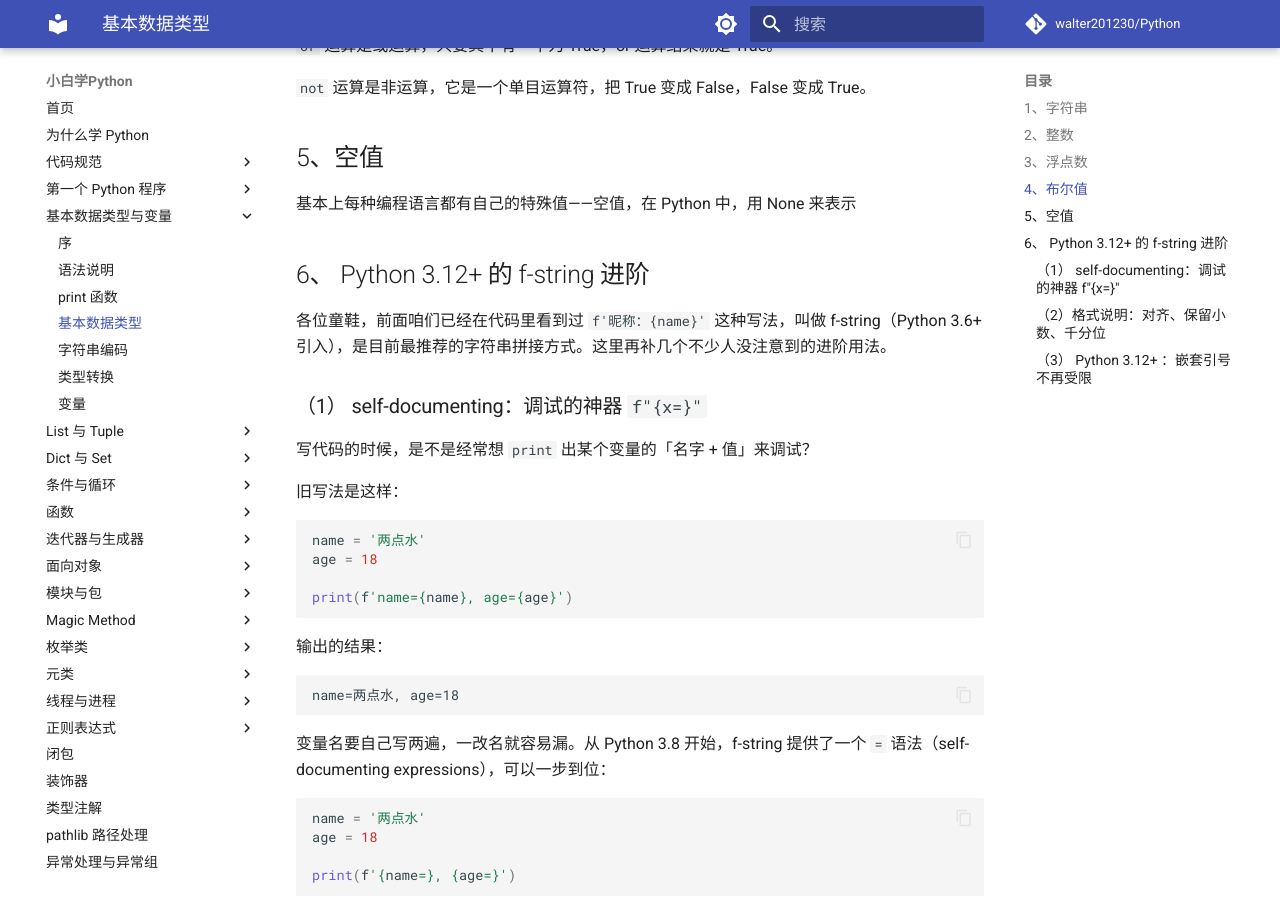
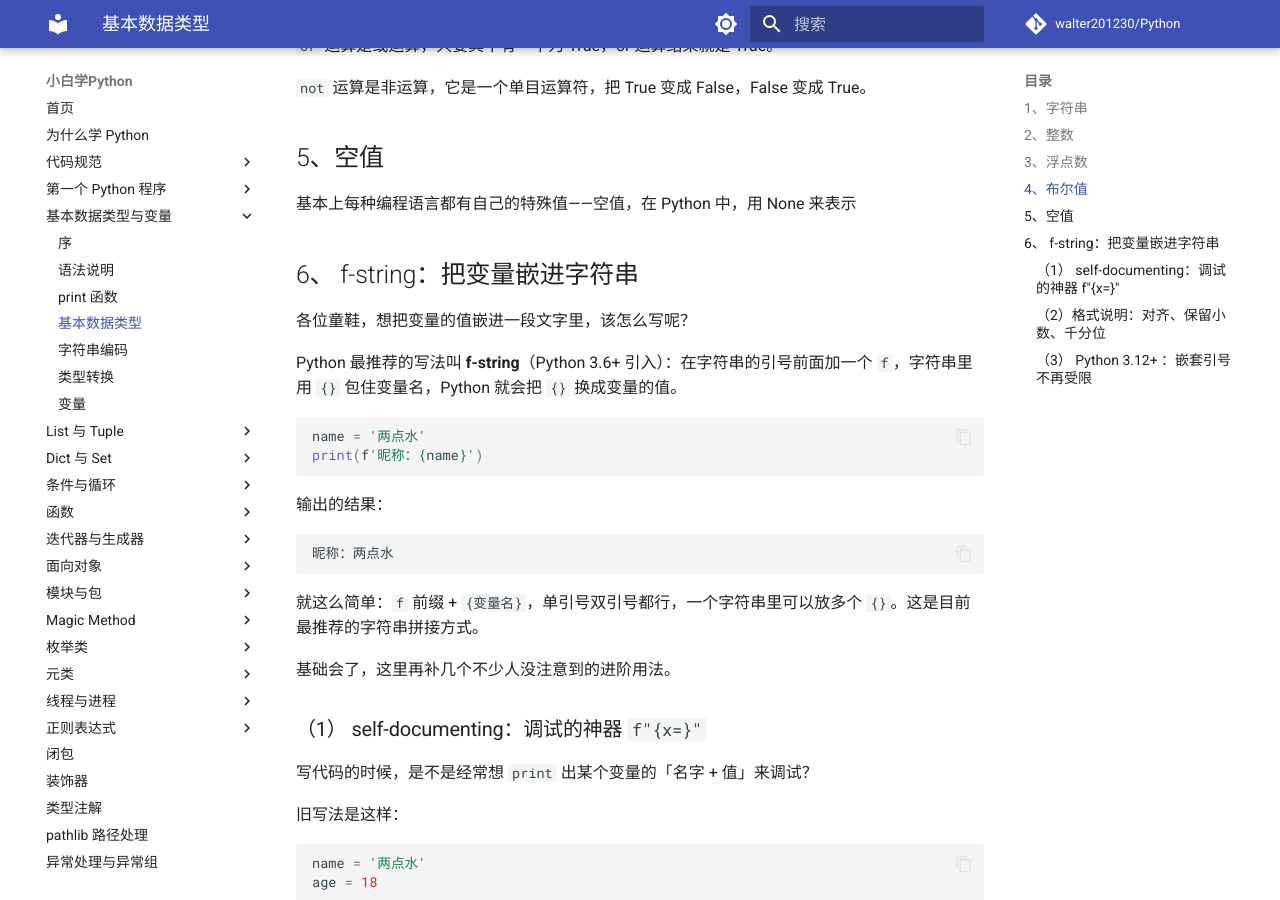
Before and after one commit to kant131/Python--0.1, an MkDocs documentation site: the page built from Article/PythonBasis/python2/Type_of_data.md, in a window 1280 px wide and 900 px high, scrolled down 5729 px. Built offline with MkDocs 1.6.1 and Material for MkDocs 9.7.7, drawn with Linux system fonts in a browser that asks for light colours; comment, search, counter and statistics services are not loaded.

Commit message:
fix: 同步 learn-py.org 内容审查发现的 4 处教学错误（unichr / int 转换笔误 / f-string 基础缺失 / pathlib 错误输出）
- Type_conversion.md：删 Python 3 不存在的 unichr 表格行（实跑 NameError）；修笔误「小数形式的字符串不能强转为字符串」→「不能用 int() 强转为整数」
- Type_of_data.md：f-string 节开头补基础语法讲解——原文「前面咱们已经在代码里看到过」不成立（本文前文与 python0/python1 均无 f-string，基础语法从未正式教过）；节标题相应改为「f-string：把变量嵌进字符串」
- python18/1.md：p3 = 'foo' / Path('/tmp') 声称输出 /tmp/foo，实测输出 /tmp（右侧绝对路径会重置拼接前缀）——示例改用 Path('tmp')，输出 foo/tmp 与文本一致

同批修复已先行应用于 python-lab（learn-py.org）并上线。验证：example_runner 跑 python2+python18 两章 89 块，3 个失败经干净树对照确认为预先存在、与本次无关

Co-Authored-By: Claude Fable 5 <noreply@anthropic.com>
Claude-Session: https://claude.ai/code/session_01VvNQURTu9tDQzmHvE9rGGZ

````diff
--- a/Article/PythonBasis/python2/Type_of_data.md
+++ b/Article/PythonBasis/python2/Type_of_data.md
@@ -294,9 +294,26 @@ print(0.55+0.411)
 
 
 
-## 6、 Python 3.12+ 的 f-string 进阶 ##
+## 6、 f-string：把变量嵌进字符串 ##
 
-各位童鞋，前面咱们已经在代码里看到过 `f'昵称：{name}'` 这种写法，叫做 f-string（Python 3.6+ 引入），是目前最推荐的字符串拼接方式。这里再补几个不少人没注意到的进阶用法。
+各位童鞋，想把变量的值嵌进一段文字里，该怎么写呢？
+
+Python 最推荐的写法叫 **f-string**（Python 3.6+ 引入）：在字符串的引号前面加一个 `f`，字符串里用 `{}` 包住变量名，Python 就会把 `{}` 换成变量的值。
+
+```python
+name = '两点水'
+print(f'昵称：{name}')
+```
+
+输出的结果：
+
+```
+昵称：两点水
+```
+
+就这么简单：`f` 前缀 + `{变量名}`，单引号双引号都行，一个字符串里可以放多个 `{}`。这是目前最推荐的字符串拼接方式。
+
+基础会了，这里再补几个不少人没注意到的进阶用法。
 
 ### （1） self-documenting：调试的神器 `f"{x=}"` ###
 
````
Also changed, not shown: Article/PythonBasis/python18/1.md (+2 -2 lines), Article/PythonBasis/python2/Type_conversion.md (+1 -2 lines).
